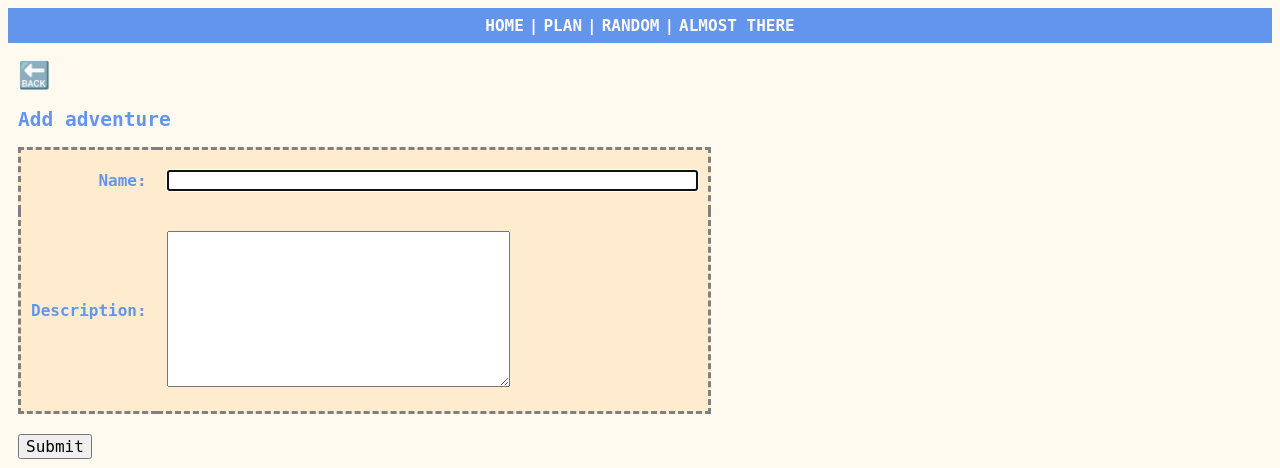
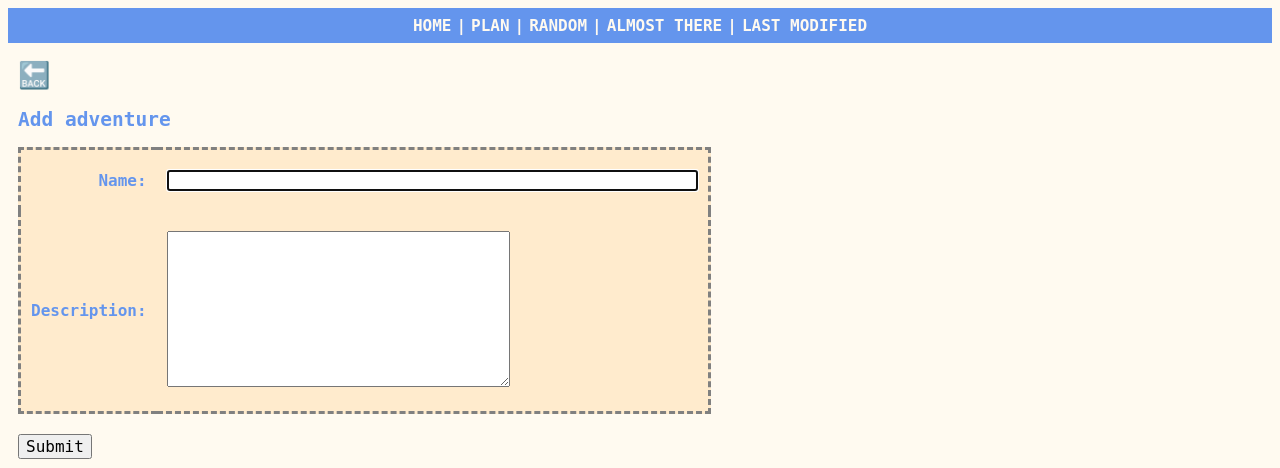
Before and after one commit to ctsag/embarc, a Django app: page /adventure/add in a window 1280 px wide. Shown: the top 468 px of the page. Run offline with Django 5.2, Linux system fonts and the light colour scheme.

Commit message:
Adding the last modified menu item

```diff
--- a/embarc/adventures/models.py
+++ b/embarc/adventures/models.py
@@ -7,6 +7,7 @@ class Adventure(models.Model):
 
     name = models.CharField(max_length=64)
     description = models.CharField(max_length=512)
+    last_modified = models.DateTimeField(auto_now=True)
 
     objects = models.Manager()
 
--- a/embarc/adventures/templates/base.html
+++ b/embarc/adventures/templates/base.html
@@ -15,6 +15,8 @@
             <a class="icon" href="{% url 'mission_random' %}">RANDOM</a></span>
             <span>|</span>
             <a class="icon" href="{% url 'almost_there' %}">ALMOST THERE</a></span>
+            <span>|</span>
+            <a class="icon" href="{% url 'last_modified' %}">LAST MODIFIED</a></span>
         </div>
         {% block content %}{% endblock %}
     </body>
--- a/embarc/adventures/urls.py
+++ b/embarc/adventures/urls.py
@@ -66,5 +66,10 @@ urlpatterns = [
         'adventures/almost_there',
         views.almost_there,
         name='almost_there'
+    ),
+    path(
+        'adventures/last_modified',
+        views.last_modified,
+        name='last_modified'
     )
 ]
--- a/embarc/adventures/views.py
+++ b/embarc/adventures/views.py
@@ -65,10 +65,13 @@ def adventure_delete(request, id):
 
 
 def mission_add(request, adventure_id):
+    adventure = get_object_or_404(Adventure, pk=adventure_id)
+
     if request.method == 'POST':
         form = MissionForm(request.POST)
         if form.is_valid():
             form.save()
+            adventure.save()
             return redirect('mission_add', adventure_id=adventure_id)
     else:
         form = MissionForm(initial={'adventure': adventure_id})
@@ -90,6 +93,7 @@ def mission_edit(request, id):
         form = MissionForm(request.POST, instance=mission)
         if form.is_valid():
             form.save()
+            mission.adventure.save()
             return redirect('adventure_view', id=mission.adventure.id)
     else:
         form = MissionForm(instance=mission)
@@ -107,6 +111,7 @@ def mission_edit(request, id):
 def mission_delete(request, id):
     mission = get_object_or_404(Mission, pk=id)
     mission.delete()
+    mission.adventure.save()
 
     return redirect('adventure_view', id=mission.adventure.id)
 
@@ -137,6 +142,7 @@ def mission_cycle(request, id):
         mission.completed = Mission.Completed.YES
 
     mission.save()
+    mission.adventure.save()
 
     return redirect('adventure_view', id=mission.adventure.id)
 
@@ -146,6 +152,7 @@ def mission_reset(request, id):
 
     mission.completed = Mission.Completed.NO
     mission.save()
+    mission.adventure.save()
 
     for submission in mission.children.all():
         submission.completed = Mission.Completed.NO
@@ -155,10 +162,13 @@ def mission_reset(request, id):
 
 
 def submission_add(request, parent_id, adventure_id):
+    adventure = get_object_or_404(Adventure, pk=adventure_id)
+
     if request.method == 'POST':
         form = MissionForm(request.POST)
         if form.is_valid():
             form.save()
+            adventure.save()
             return redirect('submission_add', parent_id=parent_id, adventure_id=adventure_id)
     else:
         form = MissionForm(initial={'adventure': adventure_id, 'parent': parent_id})
@@ -172,6 +182,7 @@ def submission_add(request, parent_id, adventure_id):
         }
     )
 
+
 def almost_there(request):
     adventures = list(Adventure.objects.all())
 
@@ -184,3 +195,15 @@ def almost_there(request):
             'adventures': adventures[:8]
         }
     )
+
+
+def last_modified(request):
+    adventures = Adventure.objects.order_by('-last_modified')
+
+    return render(
+        request,
+        'adventures.html',
+        {
+            'adventures': adventures[:8]
+        }
+    )
```
Also changed, not shown: embarc/adventures/migrations/0001_initial.py, embarc/adventures/migrations/0002_adventure_last_modified.py (added).
